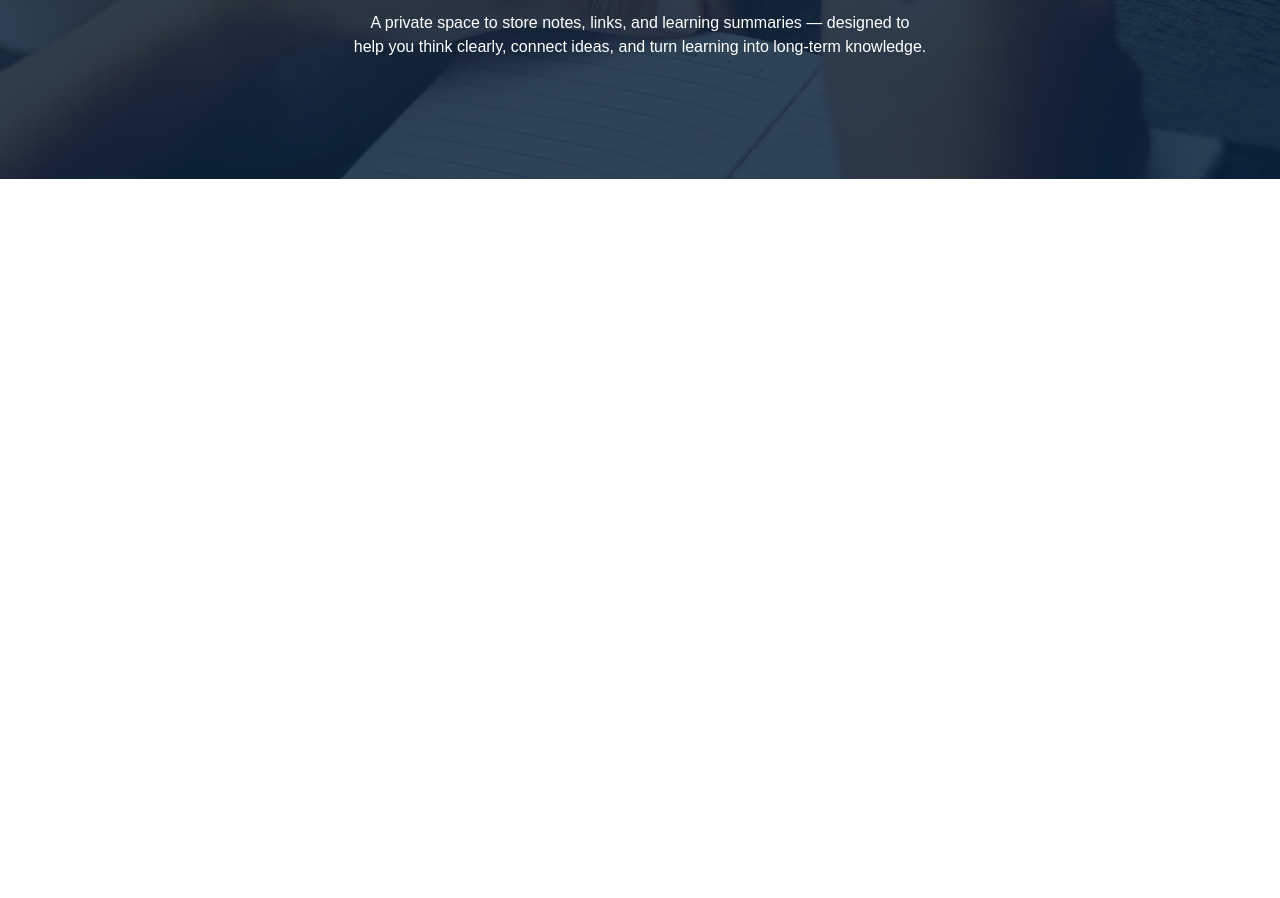
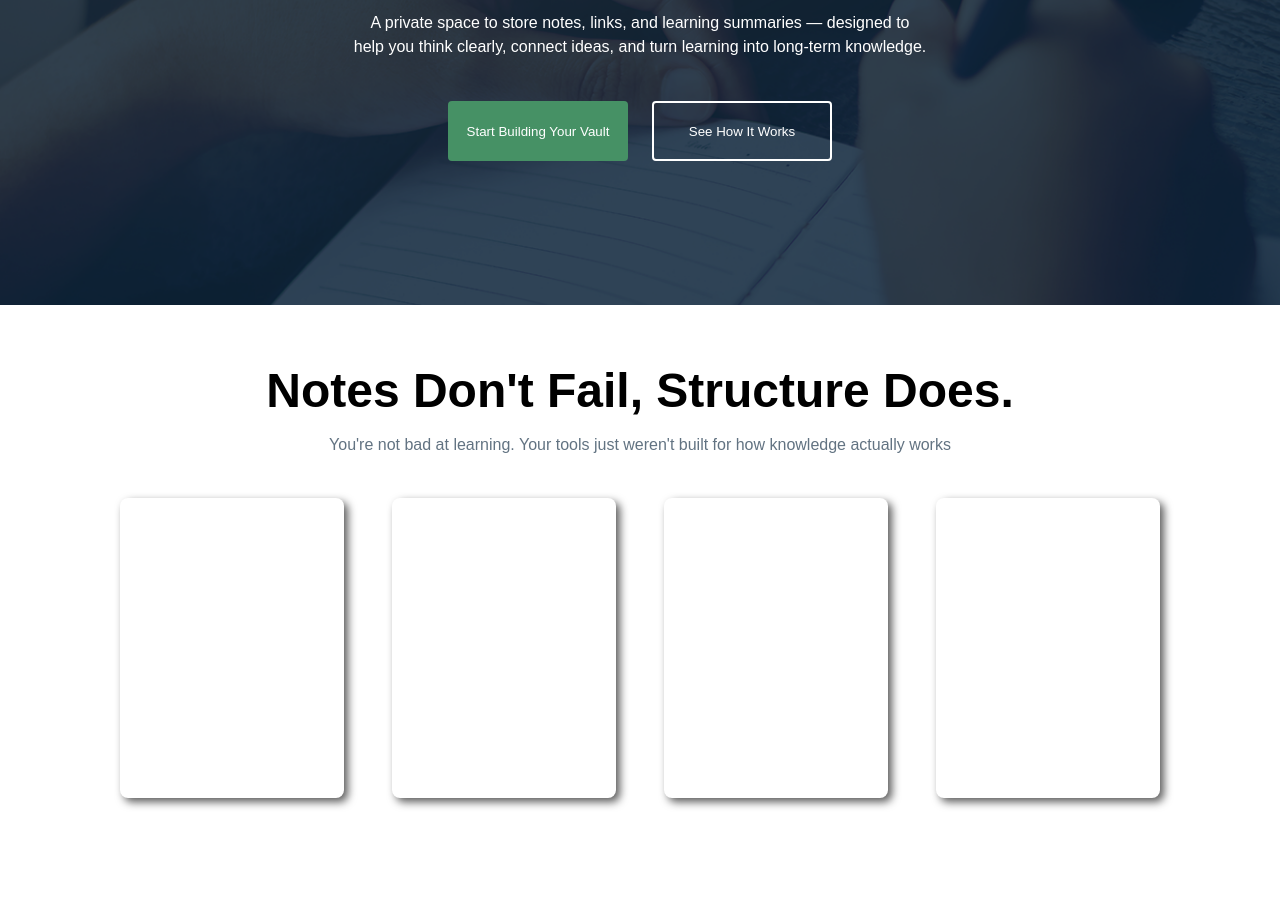
Before and after one commit to tanzirbinalamin/Assignment-1, a plain HTML site: page index.html in a window 1280 px wide. Shown: the part 491-1389 px from the top of the page. Before the commit the page ends 800 px from the top, so only its background shows below. Drawn offline with Linux system fonts and the light colour scheme.

Commit message:
added card section

```diff
--- a/index.html
+++ b/index.html
@@ -40,6 +40,32 @@
             <br>
             <p class="para">A private space to store notes, links, and learning summaries — designed to<br>
                 help you think clearly, connect ideas, and turn learning into long-term knowledge.</p>
+                <br>
+
+                <div class="buttons">
+                    <button class="btn1">Start Building Your Vault</button>
+                    <button class="btn2">See How It Works</button>
+                </div>
+
+        </section>
+
+        <section class="cards-section">
+            <h1>
+                Notes Don't Fail, Structure Does.
+
+            </h1>
+            <br>
+
+            <p>You're not bad at learning. Your tools just weren't built for how knowledge actually works</p>
+
+            <div class="cards">
+                <div class="box1"></div>
+                <div class="box2"></div>
+                <div class="box3"></div>
+                <div class="box4"></div>
+            </div>
+
+
 
         </section>
 
--- a/styles.css
+++ b/styles.css
@@ -88,7 +88,7 @@
 
 
 
-h1{
+.banner h1{
     line-height: 84px;
     color: white;
     font-size: 72px;
@@ -107,3 +107,84 @@ span{
     color: white;
     font-family: sans-serif;
 }
+
+.buttons{
+    display: flex;
+    justify-content: center;
+     gap: 24px;
+     /* padding-bottom: 120px; */
+}
+
+.buttons .btn2{
+     padding: 12px 16px;
+ height: 60px;
+ width: 180px;
+ color: white;
+ background-color: transparent;
+ border-radius: 4px;
+ border: none;
+ margin: 24px 0;
+ cursor: pointer;
+ border: 2px white solid;
+}
+.cards-section{
+    text-align: center;
+    padding-top:58px;
+    font-family: sans-serif;
+
+
+
+
+}
+
+.cards-section h1{
+    font-size: 48px;
+
+
+}
+
+.cards-section p{
+    color: #627382;
+
+}
+
+.cards{
+    margin-top: 44px;
+    padding: 0 120px;
+    display:flex;
+    justify-content: center;
+    gap: 48px;
+    padding-bottom: 100px;
+}
+
+.box1{
+    height: 300px;
+    width: 322px;
+
+    border-radius: 8px;
+    box-shadow: 4px 4px 8px rgb(92, 92, 92);
+}
+
+.box2{
+    height: 300px;
+    width: 322px;
+
+    border-radius: 8px;
+box-shadow: 4px 4px 8px rgb(92, 92, 92);
+}
+
+.box3{
+    height: 300px;
+    width: 322px;
+
+    border-radius: 8px;
+box-shadow: 4px 4px 8px rgb(92, 92, 92);
+}
+
+.box4{
+    height: 300px;
+    width: 322px;
+
+    border-radius: 8px;
+box-shadow: 4px 4px 8px rgb(92, 92, 92);
+}
```
